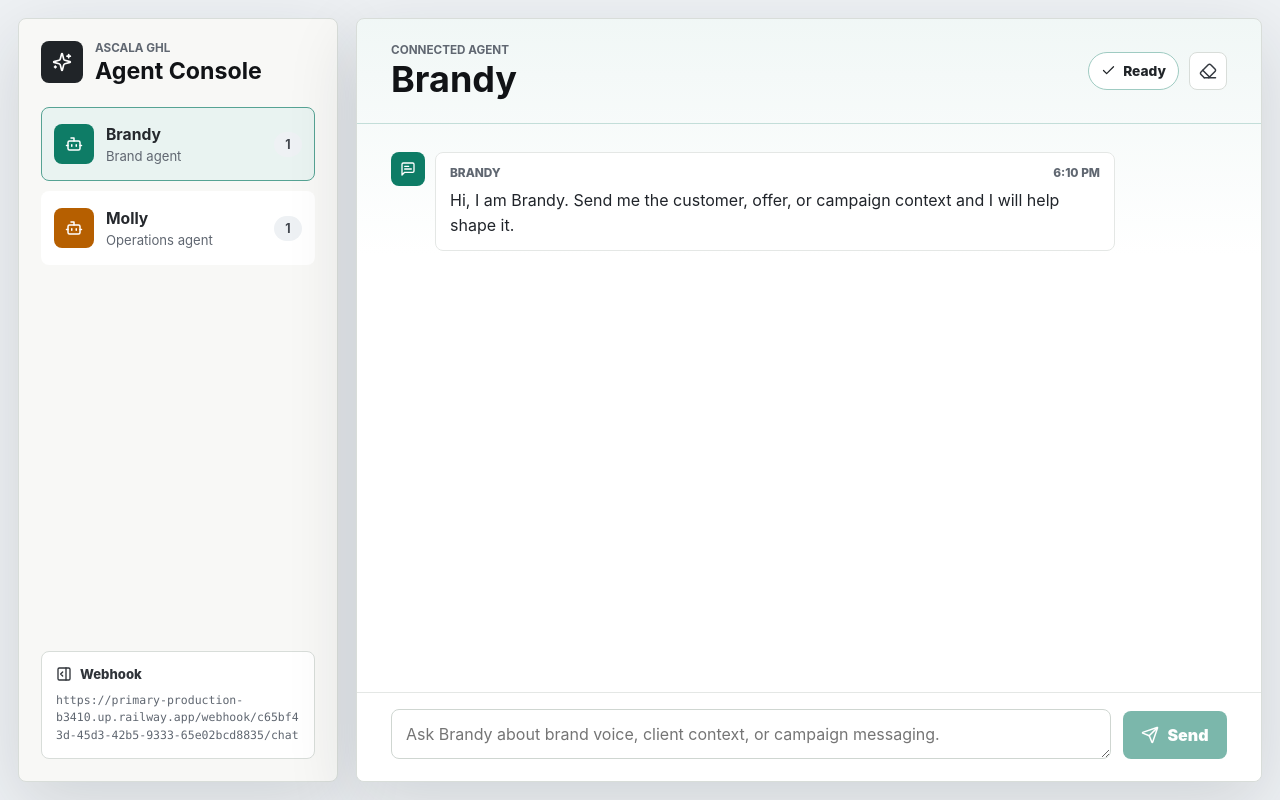
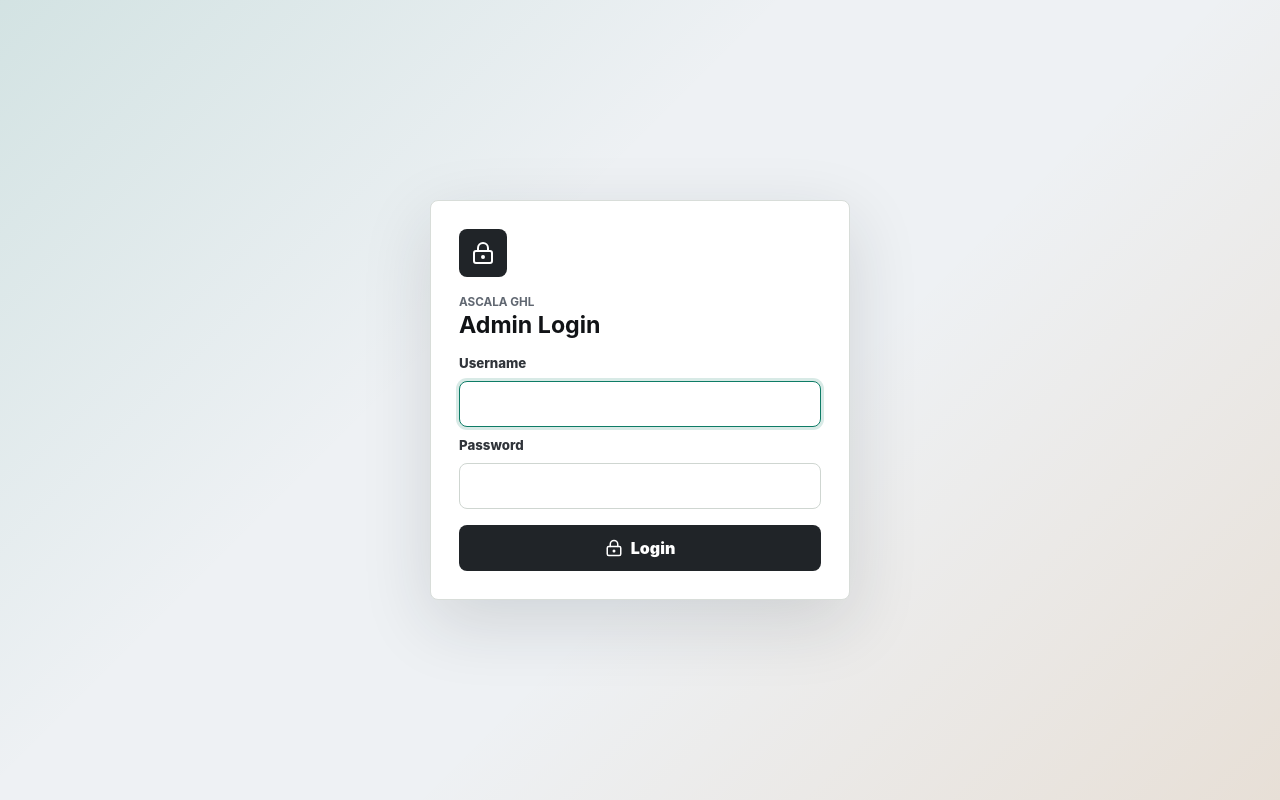
Before and after one commit to Haider010/ascala-frontend, a React (Vite) app: page / in a window 1280 px wide. Built offline with nearby package versions, Linux system fonts and the light colour scheme.

Commit message:
implement login functionality with authentication state management and styles

```diff
--- a/src/main.jsx
+++ b/src/main.jsx
@@ -5,7 +5,9 @@ import {
   Check,
   CircleAlert,
   Eraser,
+  LockKeyhole,
   Loader2,
+  LogOut,
   MessageSquareText,
   PanelRightOpen,
   Send,
@@ -36,6 +38,9 @@ const AGENTS = {
 };
 
 const STORAGE_KEY = "ascala.agent-console.v1";
+const AUTH_STORAGE_KEY = "ascala.agent-console.authenticated";
+const LOGIN_USERNAME = "admin";
+const LOGIN_PASSWORD = "admin03224515302";
 
 function createSessionId(agentId) {
   if (globalThis.crypto?.randomUUID) {
@@ -170,6 +175,9 @@ async function sendToAgent({ agent, message, sessionId, signal }) {
 }
 
 function App() {
+  const [isAuthenticated, setIsAuthenticated] = React.useState(
+    () => localStorage.getItem(AUTH_STORAGE_KEY) === "true",
+  );
   const [state, setState] = React.useState(loadState);
   const [draft, setDraft] = React.useState("");
   const [pendingAgentId, setPendingAgentId] = React.useState(null);
@@ -300,6 +308,22 @@ function App() {
     }
   }
 
+  function handleLogin() {
+    localStorage.setItem(AUTH_STORAGE_KEY, "true");
+    setIsAuthenticated(true);
+  }
+
+  function handleLogout() {
+    localStorage.removeItem(AUTH_STORAGE_KEY);
+    setIsAuthenticated(false);
+    setDraft("");
+    setError("");
+  }
+
+  if (!isAuthenticated) {
+    return <LoginScreen onLogin={handleLogin} />;
+  }
+
   return (
     <main className="app-shell">
       <aside className="agent-rail" aria-label="Agent selector">
@@ -347,6 +371,11 @@ function App() {
           </div>
           <p>{activeAgent.endpoint}</p>
         </div>
+
+        <button className="logout-button" type="button" onClick={handleLogout}>
+          <LogOut size={17} />
+          <span>Logout</span>
+        </button>
       </aside>
 
       <section className="chat-panel" style={{ "--agent-accent": activeAgent.accent }}>
@@ -408,6 +437,70 @@ function App() {
   );
 }
 
+function LoginScreen({ onLogin }) {
+  const [username, setUsername] = React.useState("");
+  const [password, setPassword] = React.useState("");
+  const [error, setError] = React.useState("");
+
+  function handleSubmit(event) {
+    event.preventDefault();
+
+    if (username.trim() === LOGIN_USERNAME && password === LOGIN_PASSWORD) {
+      setError("");
+      onLogin();
+      return;
+    }
+
+    setError("Invalid username or password.");
+  }
+
+  return (
+    <main className="login-shell">
+      <section className="login-panel" aria-labelledby="login-title">
+        <div className="login-mark">
+          <LockKeyhole size={24} />
+        </div>
+        <div>
+          <p className="eyebrow">Ascala GHL</p>
+          <h1 id="login-title">Admin Login</h1>
+        </div>
+
+        <form className="login-form" onSubmit={handleSubmit}>
+          <label htmlFor="username">Username</label>
+          <input
+            id="username"
+            autoComplete="username"
+            value={username}
+            onChange={(event) => setUsername(event.target.value)}
+            autoFocus
+          />
+
+          <label htmlFor="password">Password</label>
+          <input
+            id="password"
+            type="password"
+            autoComplete="current-password"
+            value={password}
+            onChange={(event) => setPassword(event.target.value)}
+          />
+
+          {error && (
+            <div className="login-error" role="alert">
+              <CircleAlert size={16} />
+              <span>{error}</span>
+            </div>
+          )}
+
+          <button className="login-button" type="submit">
+            <LockKeyhole size={18} />
+            <span>Login</span>
+          </button>
+        </form>
+      </section>
+    </main>
+  );
+}
+
 function MessageBubble({ message, agent }) {
   const isUser = message.role === "user";
   const isSystem = message.role === "system";
--- a/src/styles.css
+++ b/src/styles.css
@@ -24,6 +24,7 @@ body {
 }
 
 button,
+input,
 textarea {
   font: inherit;
 }
@@ -225,6 +226,8 @@ h2 {
 
 .status-pill,
 .send-button,
+.login-button,
+.logout-button,
 .icon-button {
   display: inline-flex;
   align-items: center;
@@ -419,6 +422,106 @@ h2 {
   opacity: 0.55;
 }
 
+.login-shell {
+  display: grid;
+  place-items: center;
+  min-height: 100vh;
+  padding: 18px;
+  background:
+    linear-gradient(135deg, rgba(14, 124, 102, 0.12), transparent 38%),
+    linear-gradient(315deg, rgba(182, 95, 0, 0.12), transparent 42%),
+    #eef1f4;
+}
+
+.login-panel {
+  display: grid;
+  width: min(100%, 420px);
+  padding: 28px;
+  gap: 18px;
+  border: 1px solid var(--line);
+  border-radius: 8px;
+  background: var(--panel-strong);
+  box-shadow: var(--shadow);
+}
+
+.login-mark {
+  display: inline-grid;
+  place-items: center;
+  width: 48px;
+  height: 48px;
+  border-radius: 8px;
+  color: #ffffff;
+  background: #202428;
+}
+
+.login-form {
+  display: grid;
+  gap: 10px;
+}
+
+.login-form label {
+  color: #30343a;
+  font-size: 0.83rem;
+  font-weight: 800;
+}
+
+.login-form input {
+  width: 100%;
+  min-height: 46px;
+  padding: 11px 12px;
+  border: 1px solid #cfd6d1;
+  border-radius: 8px;
+  color: #171a1f;
+  background: #ffffff;
+  outline: none;
+}
+
+.login-form input:focus {
+  border-color: #0e7c66;
+  box-shadow: 0 0 0 3px rgba(14, 124, 102, 0.16);
+}
+
+.login-error {
+  display: flex;
+  align-items: center;
+  min-height: 40px;
+  margin-top: 4px;
+  padding: 9px 10px;
+  gap: 8px;
+  border: 1px solid #f2b8b5;
+  border-radius: 8px;
+  color: #7a271a;
+  background: #fff0ef;
+  font-size: 0.86rem;
+}
+
+.login-button,
+.logout-button {
+  min-height: 46px;
+  gap: 8px;
+  border-radius: 8px;
+  font-weight: 900;
+}
+
+.login-button {
+  margin-top: 6px;
+  border: 0;
+  color: #ffffff;
+  background: #202428;
+}
+
+.logout-button {
+  width: 100%;
+  border: 1px solid #cfd6d1;
+  color: #343940;
+  background: #ffffff;
+}
+
+.logout-button:hover {
+  border-color: #b7c0ba;
+  background: #f5f6f7;
+}
+
 .spin {
   animation: spin 850ms linear infinite;
 }
```
